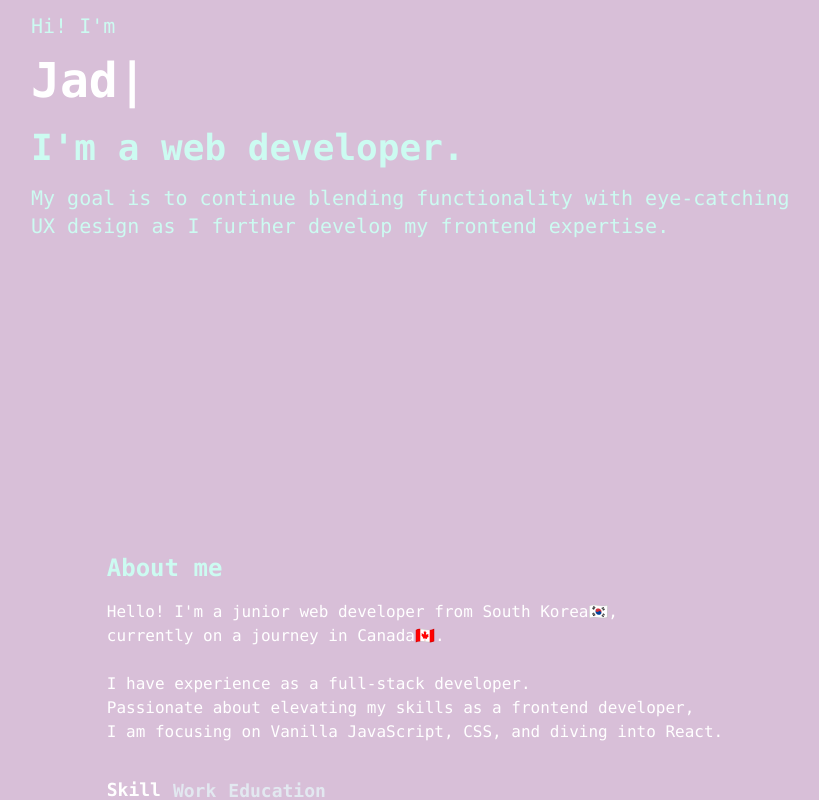
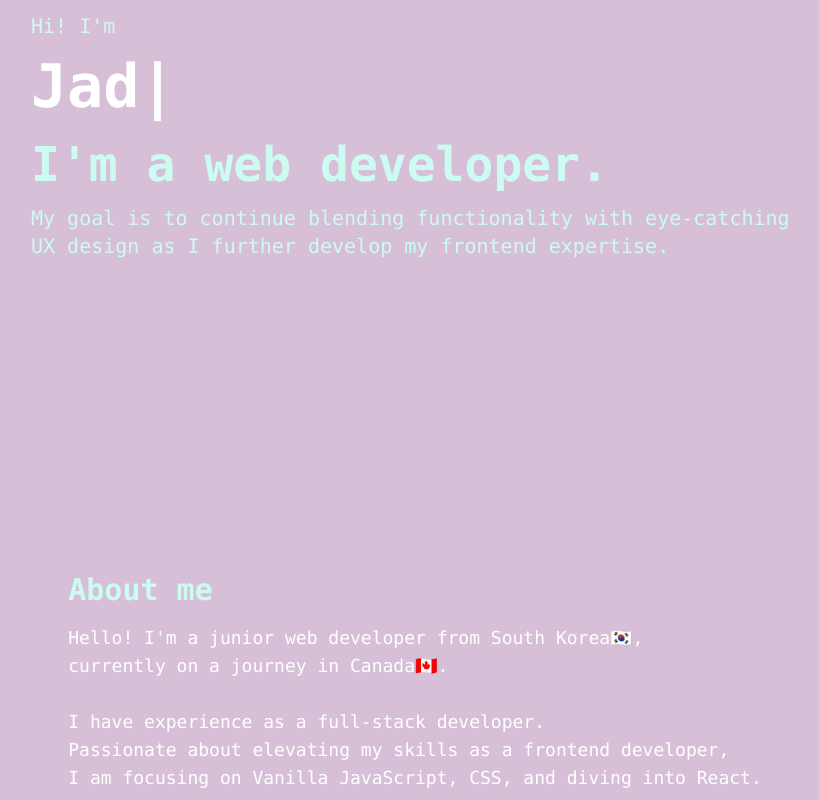
Before and after one commit to yuhyunjeong/portfolio-website, a Next.js app in the folder portfolio-website/: page / in a window 1280 px wide. Shown: the part 260-1060 px from the top of the page, without its empty margins (225-1044 px from the left). Built offline with nearby package versions, Linux system fonts and the light colour scheme.

Commit message:
font size

```diff
--- a/portfolio-website/app/components/About.jsx
+++ b/portfolio-website/app/components/About.jsx
@@ -7,7 +7,7 @@ export default function About() {
       <div className="grid grid-cols-1 my-12 md:my-20 py-12 md:py-20">
         <div className="place-self-center max-w-3xl">
           <div className="text-teal-100 text-xl">Hi! I&apos;m</div>
-          <h1 className="text-white mt-4 !font-extrabold text-4xl md:text-5xl">
+          <h1 className="text-white mt-4 !font-extrabold text-4xl md:text-6xl">
             {""}
             <TypeAnimation
               sequence={[
@@ -23,7 +23,7 @@ export default function About() {
             />
           </h1>
           <br></br>
-          <div className="text-teal-100 text-3xl md:text-4xl mb-4 !font-semibold">
+          <div className="text-teal-100 text-3xl md:text-5xl mb-4 !font-semibold">
             I&apos;m a web developer.
           </div>
           <p className="text-teal-100 text-xl">
--- a/portfolio-website/app/components/AboutSection.jsx
+++ b/portfolio-website/app/components/AboutSection.jsx
@@ -187,8 +187,10 @@ const AboutSection = () => {
     <section className="text-white my-12 md:my-20 py-12 md:py-20" id="about">
       <div className="md:grid md:grid-cols gap-8 items-center py-8 px-4 xl:gap-16 sm:py-16 xl:px-16">
         <div className="mt-4 md:t-0 text-left flex flex-col h-full max-w-3xl place-self-center">
-          <h1 className="text-teal-100 text-2xl !font-bold mb-4">About me</h1>
-          <p className="text-base">
+          <h1 className="text-teal-100 text-2xl md:text-3xl !font-bold mb-4">
+            About me
+          </h1>
+          <p className="text-base md:text-lg">
             Hello! I&apos;m a junior web developer from South Korea🇰🇷, <br></br>
             currently on a journey in Canada🇨🇦.
             <br></br>
```
